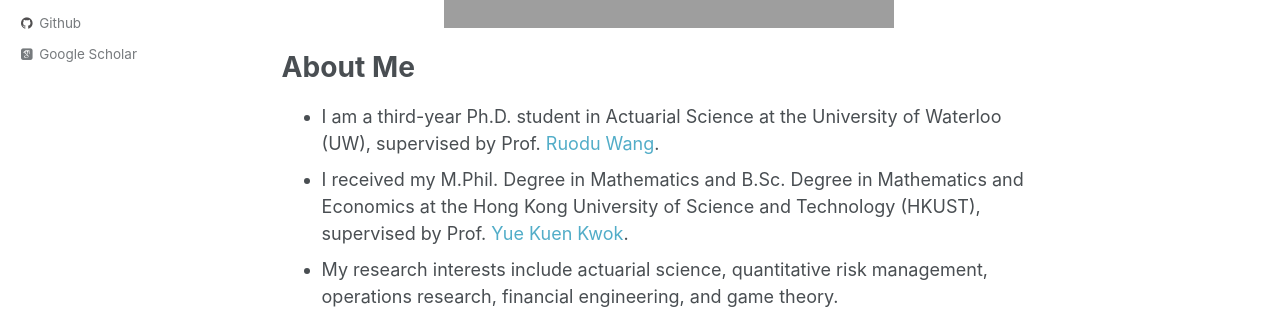
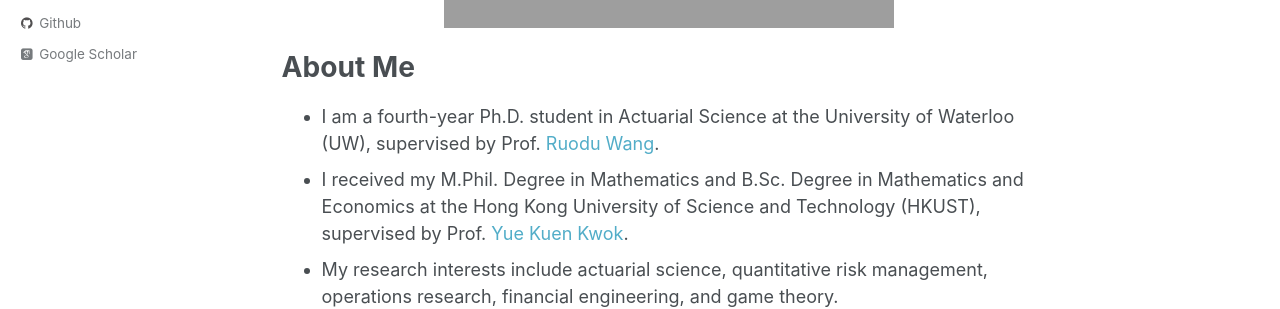
Before and after one commit to qwangan/qwangan.github.io, a Jekyll site: the page built from _pages/about.md, in a window 1280 px wide and 900 px high. Shown: the part 442-751 px from the top of the window. Built offline with Jekyll 4.4.1, drawn with Linux system fonts in a browser that asks for light colours; some web fonts are replaced.

Commit message:
Update about.md

```diff
--- a/_pages/about.md
+++ b/_pages/about.md
@@ -13,7 +13,7 @@
 </p>
 
 # About Me
-* I am a third-year Ph.D. student in Actuarial Science at the University of Waterloo (UW), supervised by Prof. [Ruodu Wang](http://sas.uwaterloo.ca/~wang/).
+* I am a fourth-year Ph.D. student in Actuarial Science at the University of Waterloo (UW), supervised by Prof. [Ruodu Wang](http://sas.uwaterloo.ca/~wang/).
 * I received my M.Phil. Degree in Mathematics and B.Sc. Degree in Mathematics and Economics at the Hong Kong University of Science and Technology (HKUST), supervised by Prof. [Yue Kuen Kwok](https://www.math.ust.hk/~maykwok/).
 * My research interests include actuarial science, quantitative risk management, operations research, financial engineering, and game theory.
 
```
